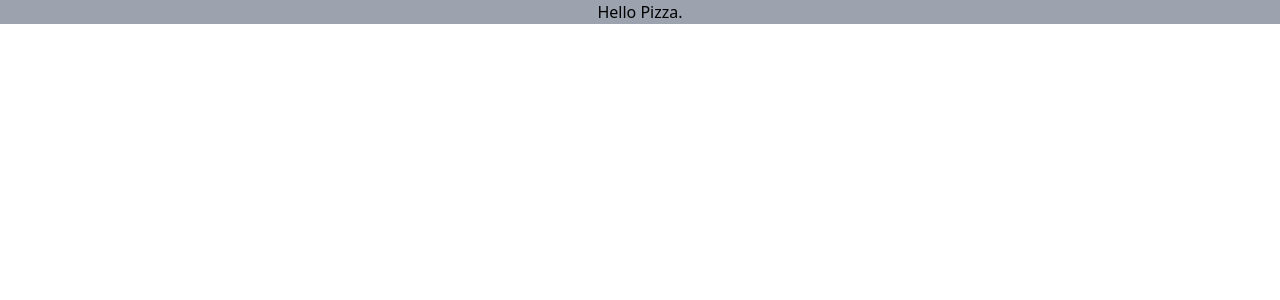
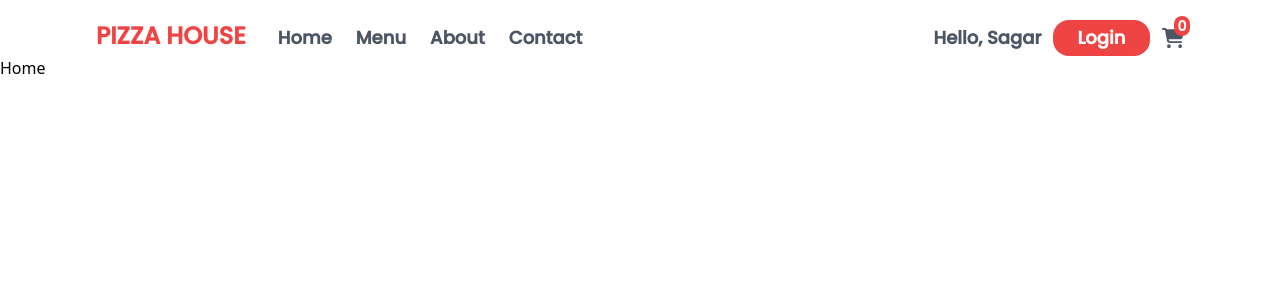
Before and after one commit to sagarpdl000/Pizza-house-react, a React (Create React App) app: page / in a window 1280 px wide. Shown: the top 300 px of the page. Built offline with nearby package versions, Linux system fonts and the light colour scheme.

Commit message:
Navbar component with routing

```diff
--- a/package.json
+++ b/package.json
@@ -3,6 +3,9 @@
   "version": "0.1.0",
   "private": true,
   "dependencies": {
+    "@fortawesome/fontawesome-svg-core": "^6.5.1",
+    "@fortawesome/free-solid-svg-icons": "^6.5.1",
+    "@fortawesome/react-fontawesome": "^0.2.0",
     "@testing-library/jest-dom": "^5.17.0",
     "@testing-library/react": "^13.4.0",
     "@testing-library/user-event": "^13.5.0",
--- a/src/App.js
+++ b/src/App.js
@@ -1,9 +1,33 @@
+import { BrowserRouter, Routes, Route } from 'react-router-dom';
 import './App.css';
+import Navbar from './Components/Navbar/Navbar';
+import Home from './Pages/Home/Home';
+import Menu from './Pages/Menu/Menu';
+import About from './Pages/About/About';
+import Contact from './Pages/Contact/Contact';
+import Login from './Pages/Login/Login'
+import Cart from './Pages/Cart/Cart'
+
 
 function App() {
   return (
-    <div className='bg-gray-400 text-center'>
-      Hello Pizza.
+    <div>
+      <BrowserRouter>
+      <Navbar/>
+
+     <Routes>
+      <Route path='/' element = {<Home/>}/>
+      <Route path='/menu' element={<Menu/>}/>
+      <Route path='/about' element={<About/>}/>
+      <Route path='/contact' element={<Contact/>}/>
+      <Route path='/login' element={<Login/>}/>
+      <Route path='/cart' element={<Cart/>}/>
+
+
+
+     </Routes>
+
+      </BrowserRouter>
     </div>
   );
 }
--- /dev/null
+++ b/src/Components/Navbar/Navbar.jsx
@@ -0,0 +1,36 @@
+import { faCartShopping } from '@fortawesome/free-solid-svg-icons'
+import { FontAwesomeIcon } from '@fortawesome/react-fontawesome'
+import React from 'react'
+import { Link } from 'react-router-dom'
+
+
+const Navbar = () => {
+  return (
+    <div className='flex justify-between mx-24 mt-5 font-bold font-poppins text-lg '>
+        <div className='flex gap-8 '>
+            <h1 className='text-2xl font-bold text-red-500
+            uppercase '>Pizza house</h1>
+            <ul className='flex gap-6 items-center text-gray-600'>
+                <li className='hover:border-b-2 hover:border-red-500'><Link to={'/home'}>Home</Link></li>
+                <li className='hover:border-b-2 hover:border-red-500'><Link to={'/menu'}>Menu</Link></li>
+                <li className='hover:border-b-2 hover:border-red-500'><Link to={'/about'}>About</Link></li>
+                <li className='hover:border-b-2 hover:border-red-500'><Link to={'/contact'}>Contact</Link></li>
+            </ul>
+        </div>
+
+        <div className='flex items-center text-gray-600 gap-3'>
+
+            <h1>Hello, Sagar</h1>
+                <Link to={'/login'}> <button className='bg-red-500 px-6 rounded-2xl py-1 text-white duration-300 hover:scale-105'>Login</button></Link>
+
+            <div className='relative duration-300 hover:scale-105'>
+               <Link to={'/cart'}> <p className='text-xl'> <FontAwesomeIcon icon={faCartShopping} /></p>
+               <p className='absolute bottom-4 left-3 bg-red-500 rounded-full px-1 text-sm text-white'>0</p></Link>
+           </div>
+
+        </div>
+    </div>
+  )
+}
+
+export default Navbar
--- /dev/null
+++ b/src/Pages/About/About.jsx
@@ -0,0 +1,9 @@
+import React from 'react'
+
+const About = () => {
+  return (
+    <div>About</div>
+  )
+}
+
+export default About
--- /dev/null
+++ b/src/Pages/Cart/Cart.jsx
@@ -0,0 +1,9 @@
+import React from 'react'
+
+const Cart = () => {
+  return (
+    <div>Cart</div>
+  )
+}
+
+export default Cart
--- /dev/null
+++ b/src/Pages/Contact/Contact.jsx
@@ -0,0 +1,9 @@
+import React from 'react'
+
+const Contact = () => {
+  return (
+    <div>Contact</div>
+  )
+}
+
+export default Contact
--- /dev/null
+++ b/src/Pages/Home/Home.jsx
@@ -0,0 +1,9 @@
+import React from 'react'
+
+const Home = () => {
+  return (
+    <div>Home</div>
+  )
+}
+
+export default Home
--- /dev/null
+++ b/src/Pages/Login/Login.jsx
@@ -0,0 +1,9 @@
+import React from 'react'
+
+const Login = () => {
+  return (
+    <div>Login</div>
+  )
+}
+
+export default Login
--- /dev/null
+++ b/src/Pages/Menu/Menu.jsx
@@ -0,0 +1,9 @@
+import React from 'react'
+
+const Menu = () => {
+  return (
+    <div>Menu</div>
+  )
+}
+
+export default Menu
--- a/src/index.css
+++ b/src/index.css
@@ -1,3 +1,4 @@
+@import url('https://fonts.googleapis.com/css2?family=Poppins:ital,wght@0,300;0,500;1,200;1,300&display=swap');
 @tailwind base;
 @tailwind components;
 @tailwind utilities;
--- a/tailwind.config.js
+++ b/tailwind.config.js
@@ -3,6 +3,9 @@ module.exports = {
   content: ["./src/**/*.{js,jsx,ts,tsx}"],
   theme: {
     extend: {},
+    fontFamily : {
+      poppins : ['Poppins', 'sans-serif' ]
+    }
   },
   plugins: [],
 }
```
Also changed, not shown: 1 other file (tests, documents, lock files or other folders).
